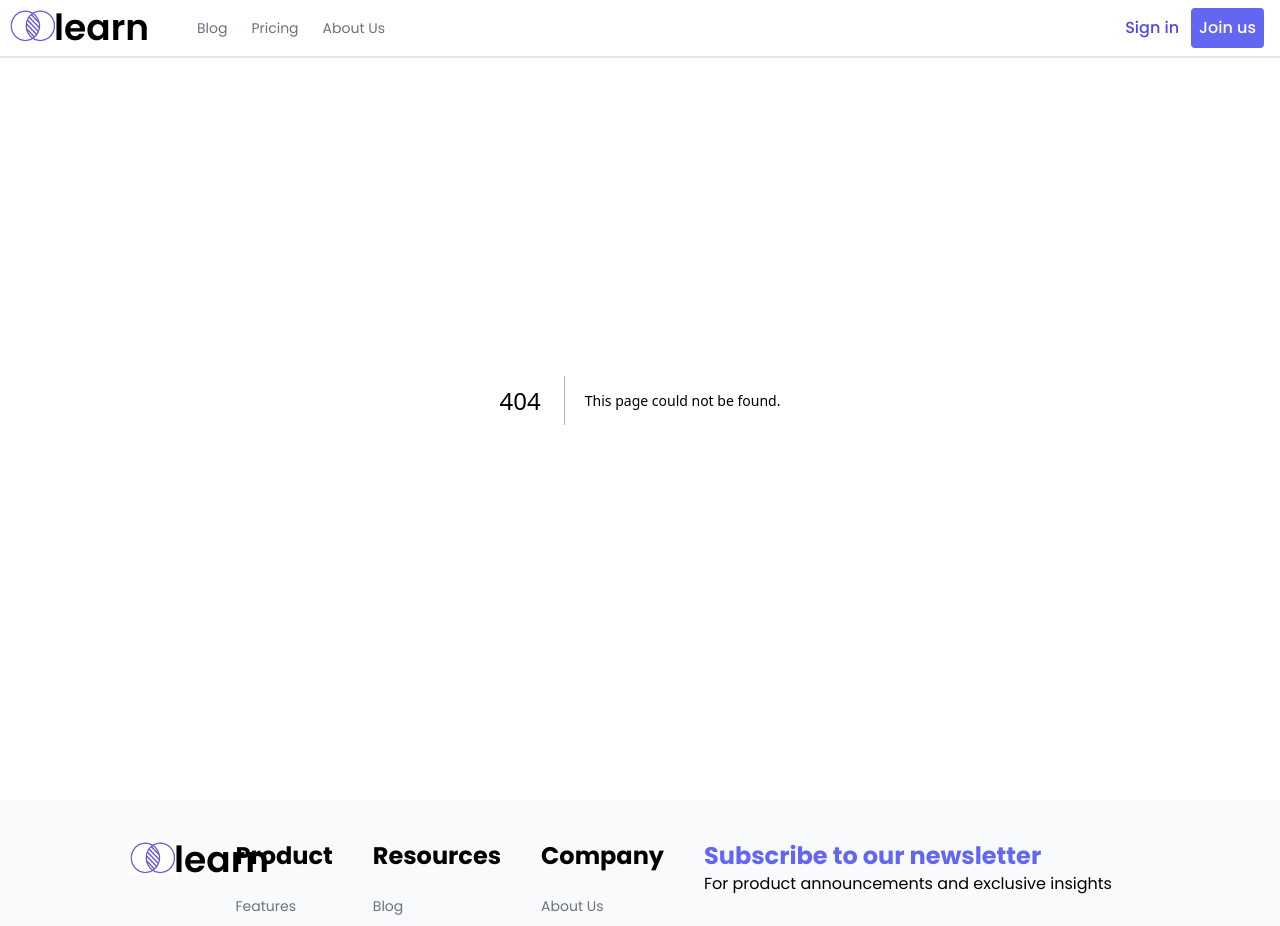
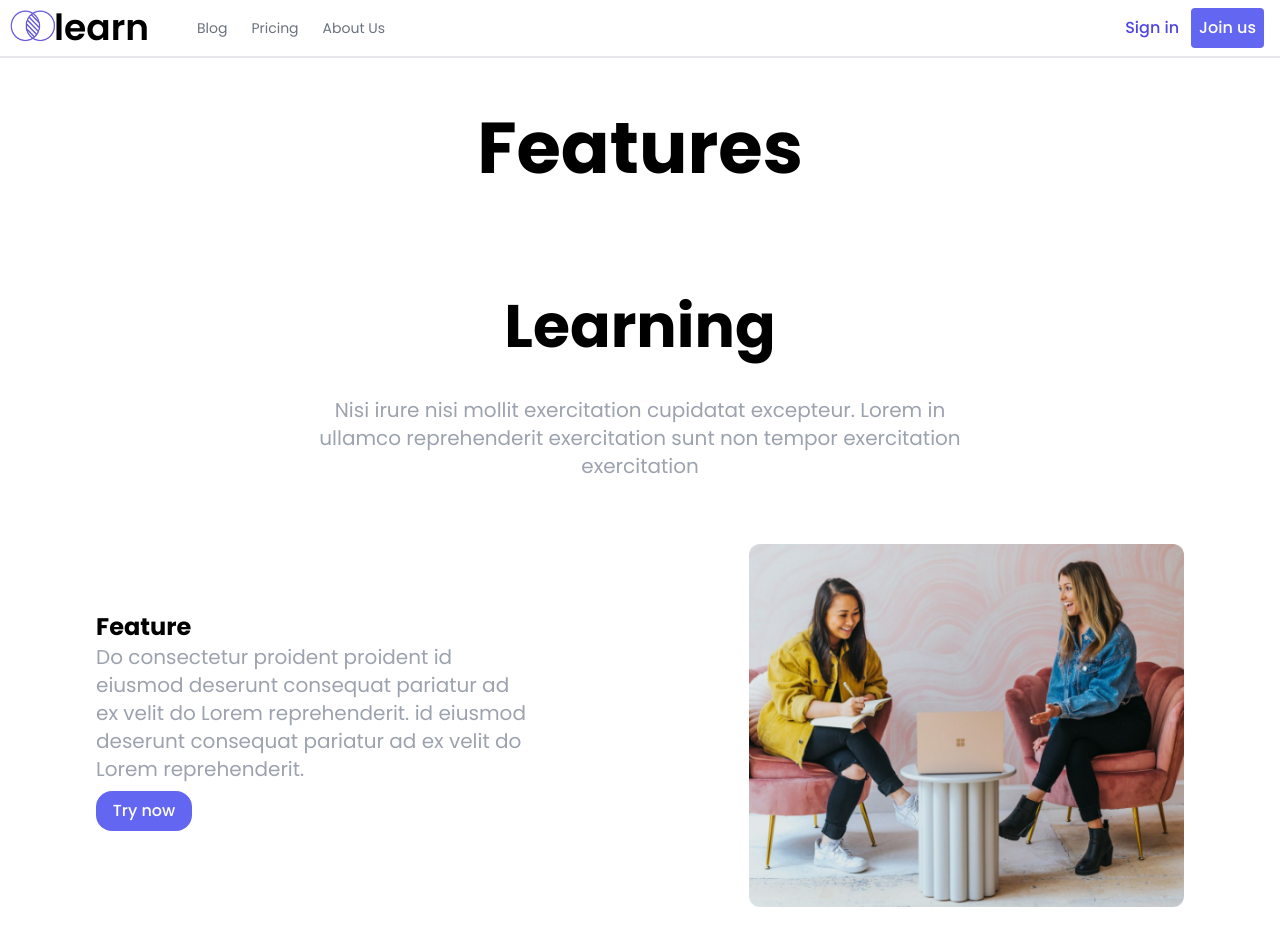
Before and after one commit to nemanjaKostovski/next_learning_platform, a Next.js app: page /features in a window 1280 px wide. Before the commit this address had no page. Shown: the top 926 px of the page. Built offline with nearby package versions, Linux system fonts and the light colour scheme.

Commit message:
features

```diff
--- /dev/null
+++ b/src/app/features/components/Feature.tsx
@@ -0,0 +1,32 @@
+import Image from "next/image";
+
+export default function Feature({
+  imageSrc,
+  order,
+}: {
+  imageSrc: string;
+  order: boolean;
+}) {
+  return (
+    <div className="mt-16 flex w-full flex-col justify-between md:flex-row">
+      <div
+        className={`order-${order ? 2 : 1} flex flex-col justify-center md:w-2/5`}
+      >
+        <h1 className="text-2xl font-bold">Feature</h1>
+        <p className="text-xl text-gray-400">
+          Do consectetur proident proident id eiusmod deserunt consequat
+          pariatur ad ex velit do Lorem reprehenderit. id eiusmod deserunt
+          consequat pariatur ad ex velit do Lorem reprehenderit.
+        </p>
+        <button className="btn btn--primary my-2 h-10 w-24 rounded-2xl">
+          Try now
+        </button>
+      </div>
+      <div
+        className={`order-${order ? 1 : 2} flex items-center justify-center md:w-2/5`}
+      >
+        <Image src={imageSrc} alt="feature1" width={640} height={520} />
+      </div>
+    </div>
+  );
+}
--- /dev/null
+++ b/src/app/features/page.tsx
@@ -0,0 +1,18 @@
+import Hero from "../components/common/Hero";
+import Feature from "./components/Feature";
+
+const hero = {
+  header: "Learning",
+  text: "Nisi irure nisi mollit exercitation cupidatat excepteur. Lorem in ullamco reprehenderit exercitation sunt non tempor exercitation exercitation ",
+};
+
+export default function Features() {
+  return (
+    <section className="padlr mb-32">
+      <h1 className="pt-28 text-center text-7xl font-bold">Features</h1>
+      <Hero header={hero.header} text={hero.text} />
+      <Feature order={false} imageSrc="/feature1.png" />
+      <Feature order={true} imageSrc="/feature2.png" />
+    </section>
+  );
+}
```
Also changed, not shown: public/feature1.png (added), public/feature2.png (added).
